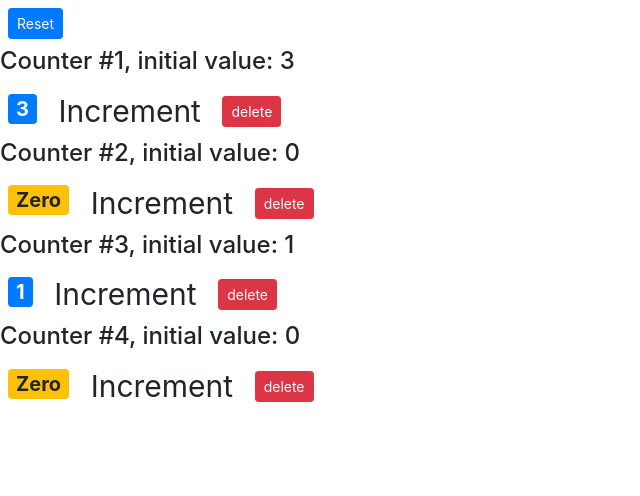
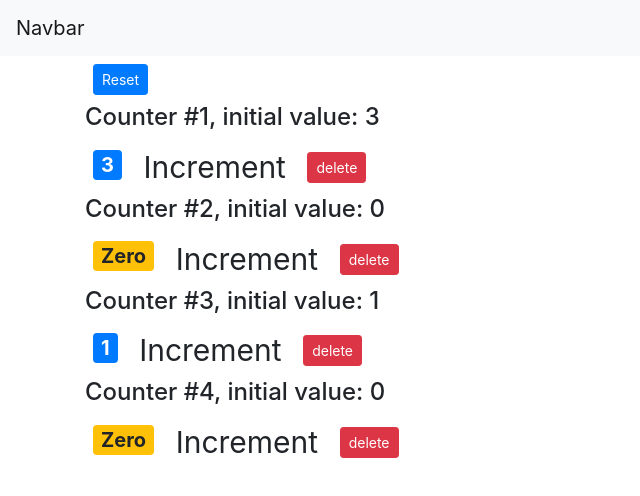
Before and after one commit to MohamedMesto/react-with-mosh, a React (Create React App) app: page / in a window 1280 px wide. Shown: the top 496 px of the page, without its empty margins (0-640 px from the left). Built offline with nearby package versions, Linux system fonts and the light colour scheme.

Commit message:
Render App component (instead of Counters) that includes navBar

```diff
--- a/src/App.js
+++ b/src/App.js
@@ -1,26 +1,17 @@
 import React, { Component } from 'react';
-import logo from './logo.svg';
+import NavBar from './components/navBar'
+import Counters from './components/counters'
 import './App.css';
 
 class App extends Component {
   render() {
     return (
-      <div className="App">
-        <header className="App-header">
-          <img src={logo} className="App-logo" alt="logo" />
-          <p>
-            Edit <code>src/App.js</code> and save to reload.
-          </p>
-          <a
-            className="App-link"
-            href="https://reactjs.org"
-            target="_blank"
-            rel="noopener noreferrer"
-          >
-            Learn React
-          </a>
-        </header>
-      </div>
+      <React.Fragment>
+        <NavBar />
+        <main className="container">
+          <Counters />
+        </main>
+      </React.Fragment>
     );
   }
 }
--- a/src/index.js
+++ b/src/index.js
@@ -4,9 +4,8 @@
 import App from './App';
 import * as serviceWorker from './serviceWorker';
 import 'bootstrap/dist/css/bootstrap.css'
-import Counters from './components/counters'
 
-ReactDOM.render(<Counters />, document.getElementById('root'));
+ReactDOM.render(<App />, document.getElementById('root'));
 
 // If you want your app to work offline and load faster, you can change
 // unregister() to register() below. Note this comes with some pitfalls.
```
